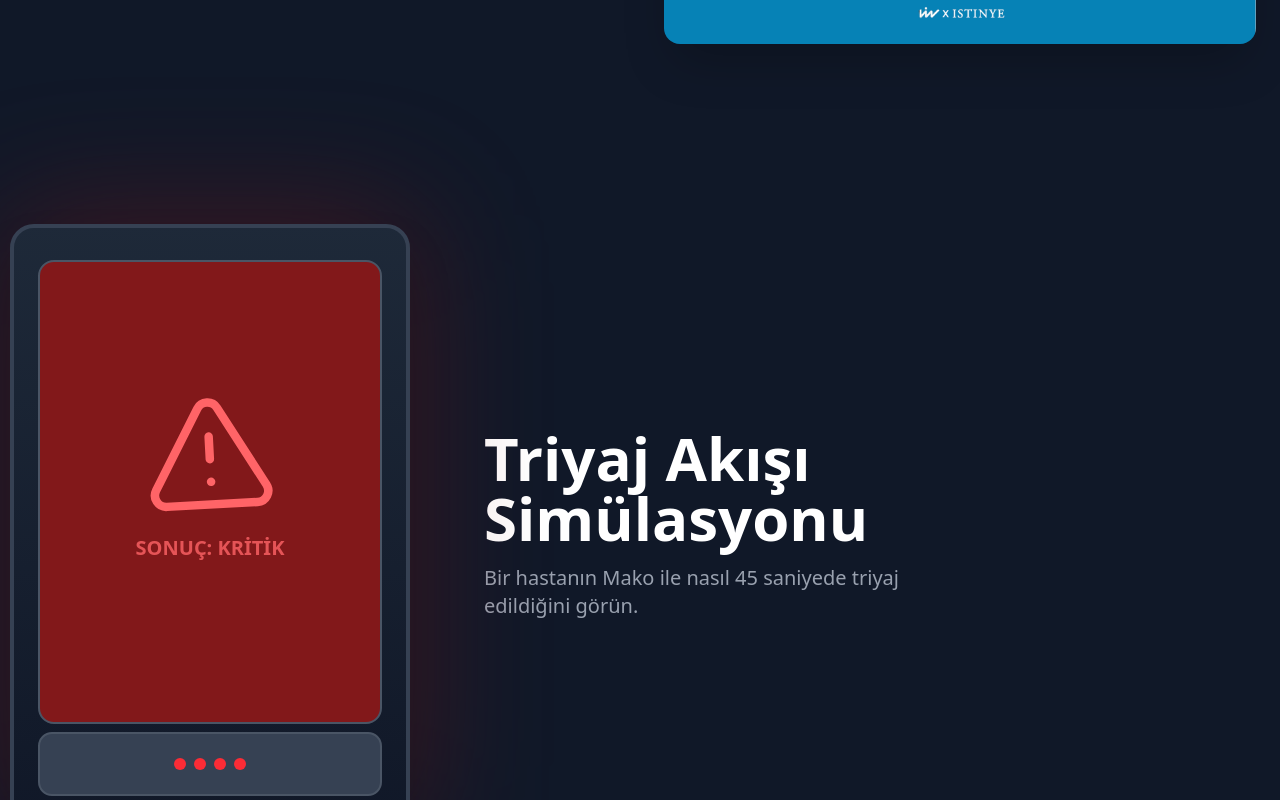
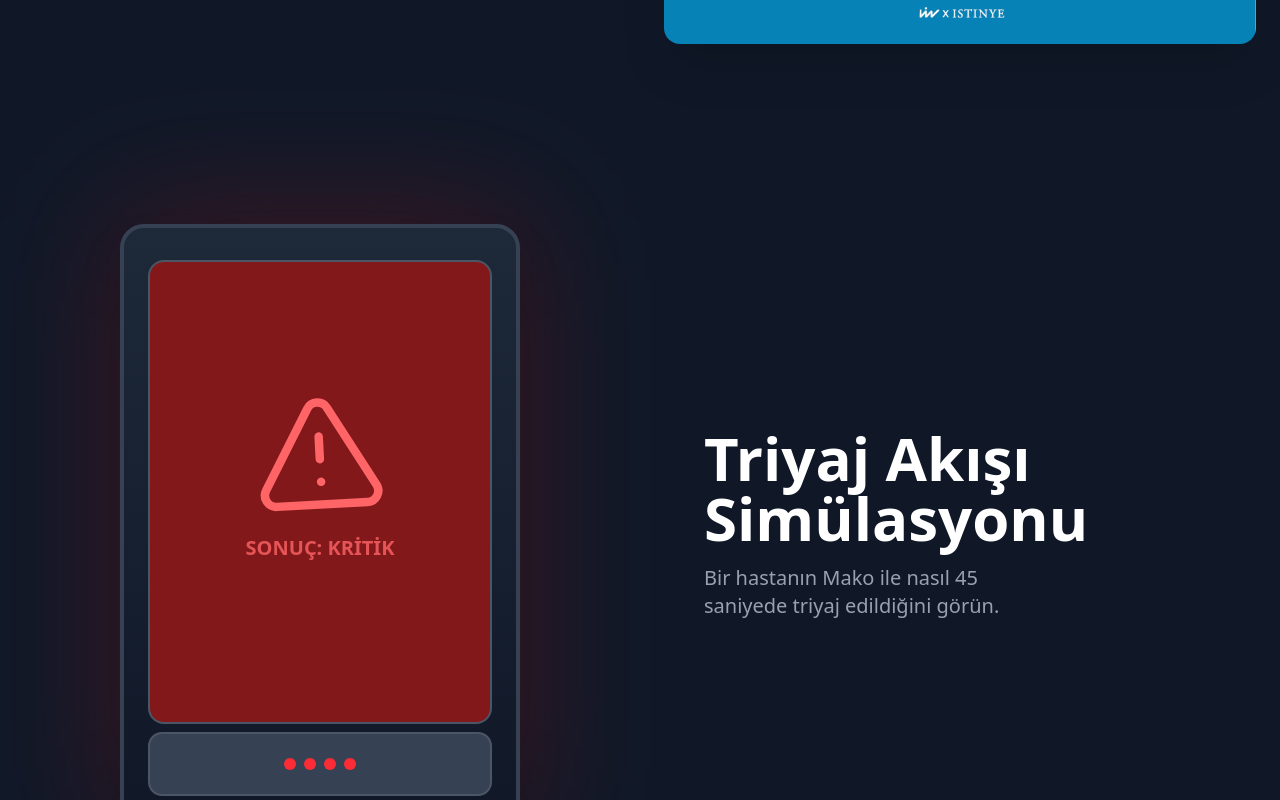
Before and after one commit to bsyilmaz/medmentum, a React (Vite) app: page /products/mako in a window 1280 px wide. Shown: the part 1800-2600 px from the top of the page. Built offline with nearby package versions, Linux system fonts and the light colour scheme.

Commit message:
Revert desktop layout to original (5c225b9) float/sticky; keep mobile tweaks

```diff
--- a/src/pages/MakoDetail.jsx
+++ b/src/pages/MakoDetail.jsx
@@ -247,15 +247,15 @@ function Scene2Reveal() {
 function Scene3Simulation() {
   return (
     <section className="relative bg-[#101828]">
-      {/* DESKTOP/TABLET: Yan yana sticky layout */}
-      <div className="hidden md:grid md:grid-cols-[420px_1fr] relative h-[600vh]">
+      {/* DESKTOP: Orijinal yan yana sticky layout (5c225b9) */}
+      <div className="hidden lg:block relative h-[600vh]">
         {/* SOL BÖLÜM: YAPIŞKAN 3D SAHNE */}
-        <div className="sticky top-0 h-screen flex items-center justify-center z-10 md:min-w-[420px]">
+        <div className="sticky top-0 h-screen w-1/2 float-left">
           <MakoScene />
         </div>
 
         {/* SAĞ BÖLÜM: KAYAN ADIMLAR */}
-        <div className="relative h-full">
+        <div className="absolute top-0 right-0 w-1/2 h-full">
           {/* Başlık */}
           <div className="h-screen flex items-center justify-start px-12 lg:px-16">
             <motion.div
@@ -369,7 +369,7 @@ function Scene3Simulation() {
       </div>
 
       {/* MOBILE: Dikey sıralı layout */}
-      <div className="block md:hidden py-12 px-4">
+      <div className="block lg:hidden py-12 px-4">
         {/* Başlık */}
         <motion.div
           initial={{ opacity: 0, y: 30 }}
```
